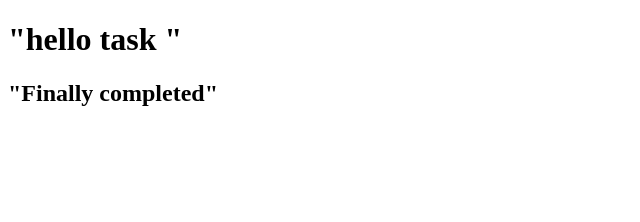
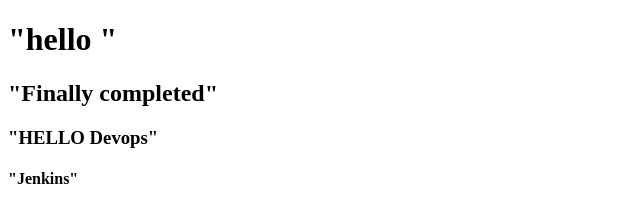
Before and after one commit to dharshan224/Mock, a plain HTML site: page index.html in a window 1280 px wide. Shown: the whole page, without its empty margins (0-640 px from the left). Drawn offline with Linux system fonts and the light colour scheme.

Commit message:
Update index.html

```diff
--- a/index.html
+++ b/index.html
@@ -6,7 +6,12 @@
     <title>Document</title>
 </head>
 <body>
-    <h1> "hello task " </h1>
+    <div algin = "center">
+    <h1> "hello " </h1>
     <h2> "Finally completed" </h2>
+    <h3> "HELLO Devops"</h3>
+    <h4> "Jenkins" </h4>
+    </div>
+
 </body>
 </html>
```
